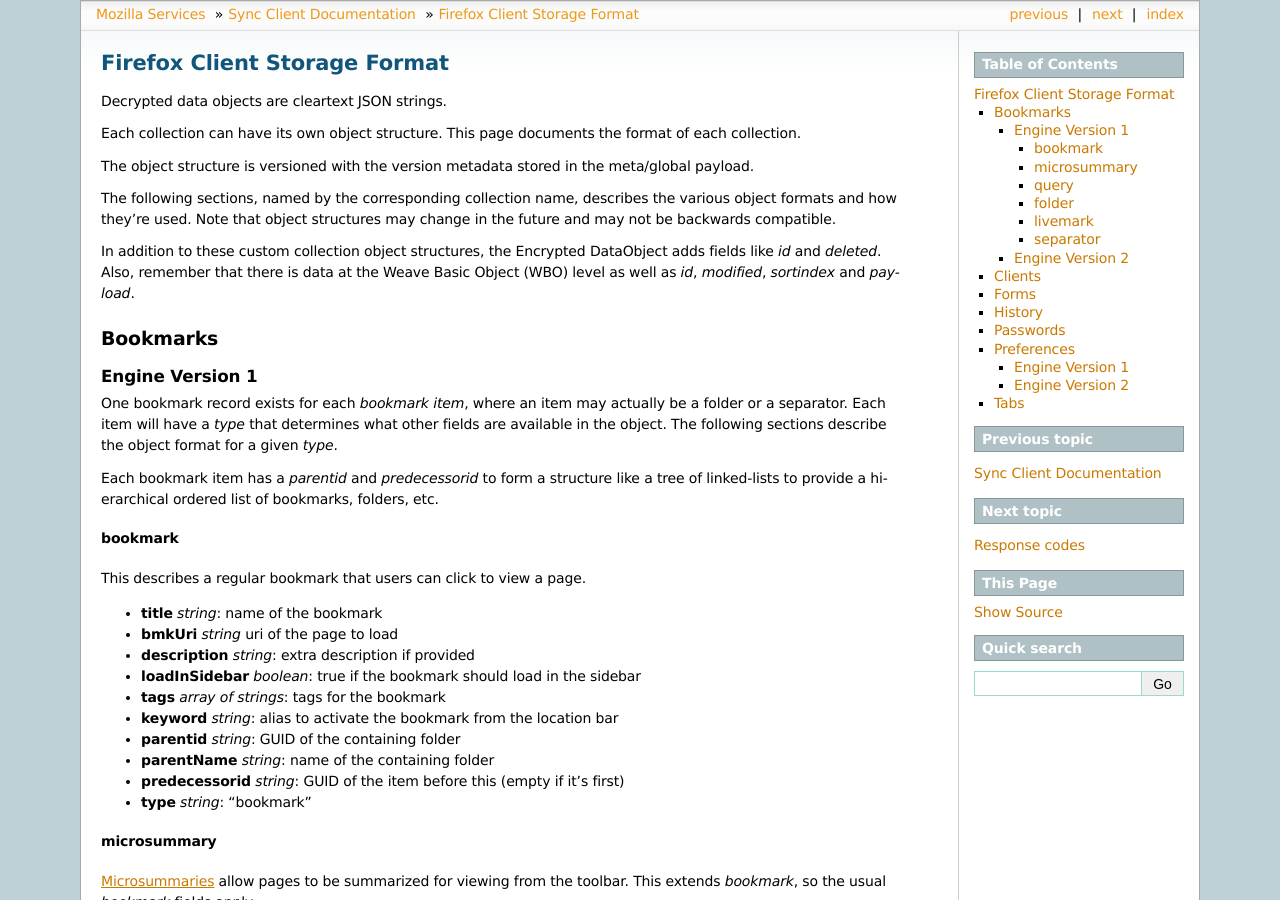
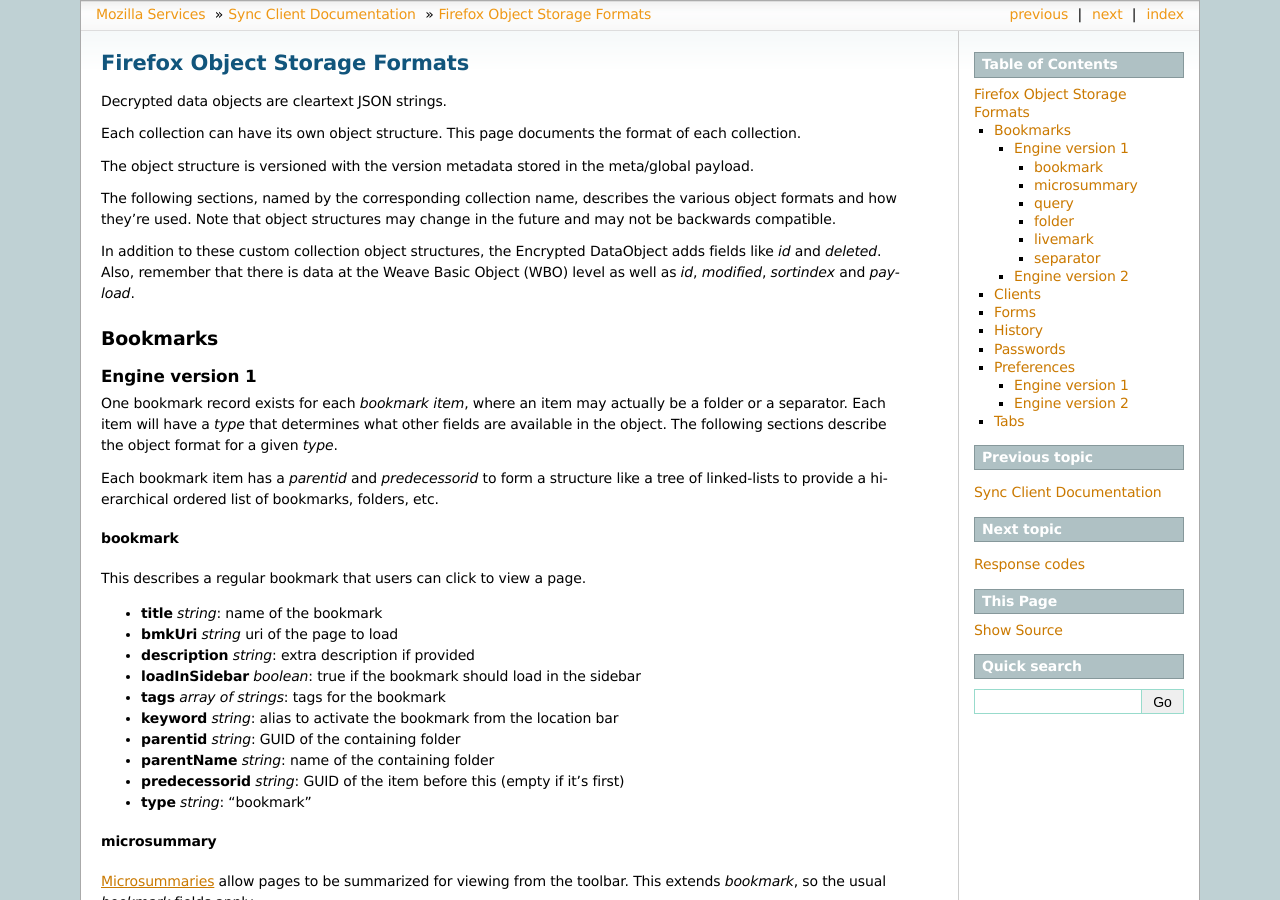
Before and after one commit to mozilla-services/docs, a Sphinx documentation site: the page built from source/sync/objectformats.rst, in a window 1280 px wide and 900 px high. Built offline with Sphinx 7.4.7, drawn with Linux system fonts in a browser that asks for light colours; some of the changed text lies outside the part shown.

Commit message:
Flatten directory hierarchy for client documentation and tweak names to be less ambiguous.
--HG--
rename : source/sync/fxclient/index.rst => source/sync/index.rst
rename : source/sync/fxclient/storage.rst => source/sync/objectformats.rst

```diff
--- a/source/index.rst
+++ b/source/index.rst
@@ -54,7 +54,7 @@
 .. toctree::
    :maxdepth: 2
 
-   sync/fxclient/index
+   sync/index
 
 Miscellaneous
 =============
--- a/source/sync/fxclient/index.rst
+++ b/source/sync/index.rst
@@ -5,4 +5,4 @@
 .. toctree::
    :maxdepth: 2
 
-   storage
+   objectformats
--- a/source/sync/fxclient/storage.rst
+++ b/source/sync/objectformats.rst
@@ -1,8 +1,8 @@
-.. _client_storage:
+.. _client_object_formats:
 
-=============================
-Firefox Client Storage Format
-=============================
+==============================
+Firefox Object Storage Formats
+==============================
 
 Decrypted data objects are cleartext JSON strings.
 
@@ -24,7 +24,7 @@
 Bookmarks
 =========
 
-Engine Version 1
+Engine version 1
 ----------------
 
 One bookmark record exists for each *bookmark item*, where an item may actually
@@ -129,8 +129,8 @@
 * **predecessorid** *string*: GUID of the item before this (empty if it's first)
 * **type** *string*: "separator"
 
-Engine Version 2
-----------------------------
+Engine version 2
+----------------
 
 Same as engine version 1, except:
 
@@ -183,7 +183,7 @@
 Preferences
 ===========
 
-Engine Version 1
+Engine version 1
 ----------------
 
 Some preferences used by Firefox will be synced to other clients. There is only one record for preferences with a GUID "preferences".
@@ -193,7 +193,7 @@
 * **type** *string*: the type of preference (int, string, boolean)
 * **value** *depends on type*: value of the preference
 
-Engine Version 2
+Engine version 2
 ----------------
 
 There is only one record for preferences, using nsIXULAppInfo.ID as the GUID. Custom preferences can be synced by following `these instructions <https://developer.mozilla.org/en/Firefox_Sync/Syncing_custom_preferences>`_.
```
Also changed, not shown: source/sync/specifications.rst (deleted, +0 -18 lines).
